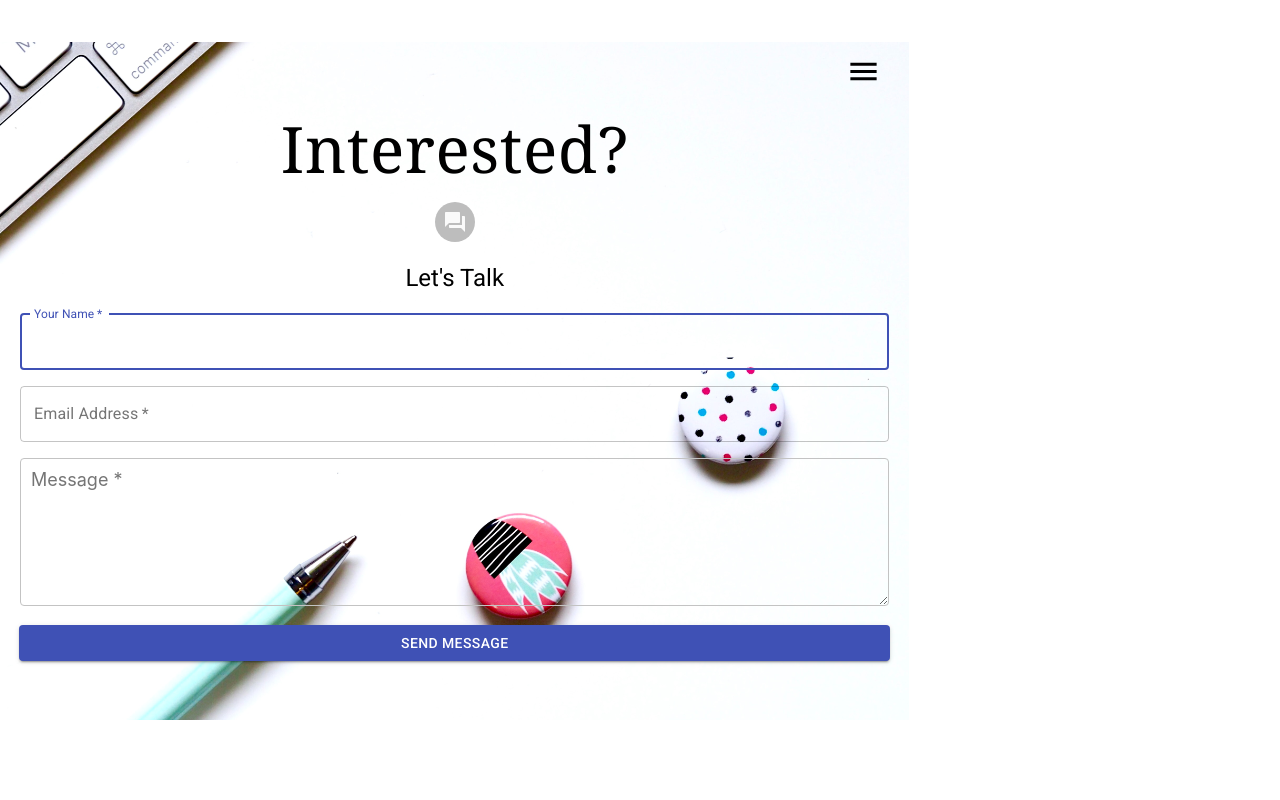
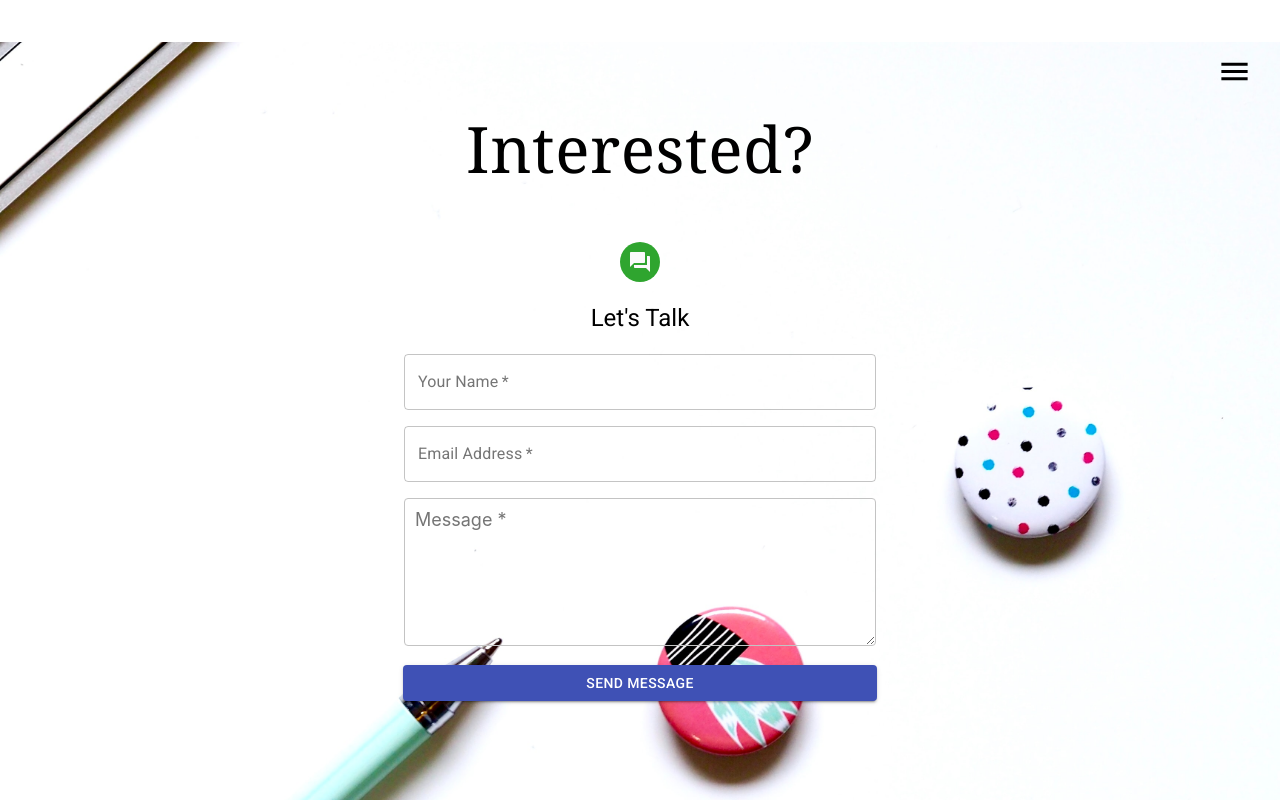
Before and after one commit to TheCoderSingh/web-portfolio, a React (Create React App) app: page / in a window 1280 px wide. Shown: the part 4952-5752 px from the top of the page. Before the commit the page ends 5672 px from the top, so only its background shows below. Built offline with nearby package versions, Linux system fonts and the light colour scheme.

Commit message:
Fix desktop view for Contact, Add action for form backend, Add styles

```diff
--- a/src/App.css
+++ b/src/App.css
@@ -336,6 +336,10 @@ body {
 	width: 100%;
 }
 
+#contact {
+	width: 100%;
+}
+
 @media only screen and (min-width: 1260px) {
 	#home {
 		width: 100%;
@@ -449,4 +453,9 @@ body {
 	.publication img {
 		max-height: 150px;
 	}
+
+	#contact-form {
+		max-width: 40%;
+		margin: 40px auto;
+	}
 }
--- a/src/components/pages/Contact.js
+++ b/src/components/pages/Contact.js
@@ -13,7 +13,8 @@ const useStyles = makeStyles(() => ({
 	avatar: {
 		marginLeft: "auto",
 		marginRight: "auto",
-		marginBottom: 20
+		marginBottom: 20,
+		backgroundColor: "#2fa52f"
 	}
 }))
 
@@ -39,7 +40,8 @@ const Contact = () => {
         		</Typography>
 				<Grid container direction="column" spacing={2}>
 					<Grid item xs={12}>
-						<form className={classes.form}>
+						<form className={classes.form} action="https://formkeep.com/f/891f223c08c4" acceptCharset="UTF-8"
+							encType="multipart/form-data" method="POST" target="_blank">
 							<Grid container spacing={2}>
 								<Grid item xs={12}>
 									<TextField
@@ -50,7 +52,6 @@ const Contact = () => {
 										fullWidth
 										id="name"
 										label="Your Name"
-										autoFocus
 									/>
 								</Grid>
 								<Grid item xs={12}>
```
